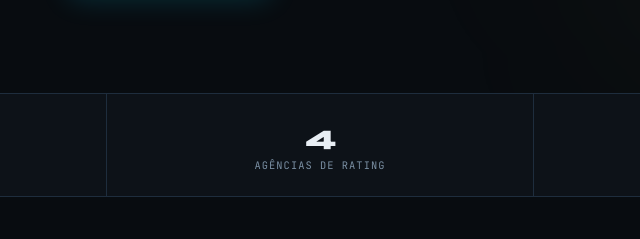
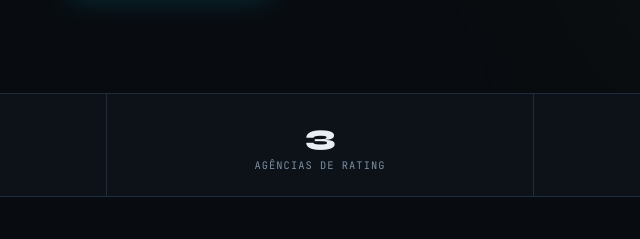
Before and after one commit to PulseDataLabs/PulseRatingsBrasil, a plain HTML site: page index.html in a window 1280 px wide. Shown: the part 848-1087 px from the top of the page, 320-960 px from the left. Drawn offline with Linux system fonts and the light colour scheme.

Commit message:
Corrige contagem de agências de 4 para 3 no hero stats

```diff
--- a/index.html
+++ b/index.html
@@ -1777,7 +1777,7 @@
         const statValues = document.querySelectorAll('.stat-value');
         if (statValues.length >= 2) {
           statValues[0].textContent = allDatasets.length;
-          const uniqueSources = new Set(allDatasets.map(d => d.source)).size;
+          const uniqueSources = new Set(allDatasets.map(d => d.source).filter(s => s !== 'Consolidado')).size;
           statValues[1].textContent = uniqueSources;
         }
       } else {
```
